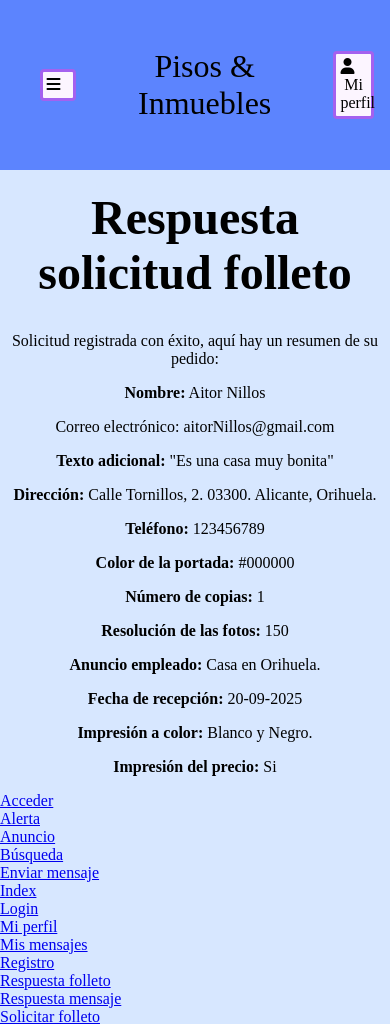
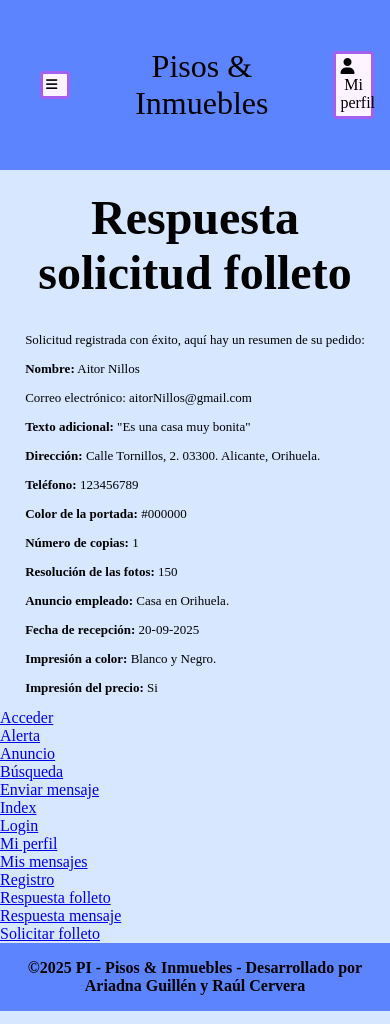
Before and after one commit to TaponDeBotella/pisosInmbueles, a PHP site: page /respuesta_folleto.html in a window 390 px wide. Shown: the top 1024 px of the page. Run offline with PHP 8.4, Linux system fonts and the light colour scheme; some libraries are stand-ins or nearby versions; some web fonts are replaced.

Commit message:
Respuesta folleto media query

```diff
--- a/css/respuesta_folleto.css
+++ b/css/respuesta_folleto.css
@@ -3,9 +3,19 @@ body {
     margin: 0;
 }
 
-p {
-    text-align: center;
-    margin-left: auto;
-    margin-right: auto;
+section {
+    margin: auto;
     width: fit-content;
 }
+
+p {
+    text-align: left;
+    width: fit-content;
+}
+
+
+@media (max-width: 480px) {
+    p {
+        font-size: small;
+    }
+}
--- a/respuesta_folleto.html
+++ b/respuesta_folleto.html
@@ -6,7 +6,7 @@
         <link rel="stylesheet" href="css/header_footer.css">
         <link rel="stylesheet" href="css/respuesta_folleto.css">
         <script src="https://kit.fontawesome.com/7cae898421.js" crossorigin="anonymous"></script>  <!-- ESTO EN TODAS LAS PAGINAS PARA QUE VAYAN LOS ICONOS -->
-        <title>Solicitar folleto</title>
+        <title>Respuesta folleto</title>
     </head>
 
     <header>
```
